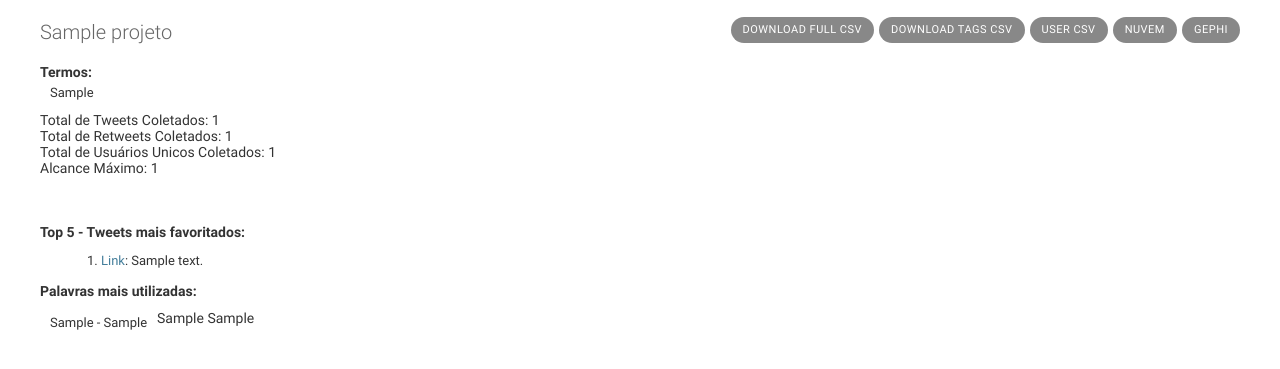
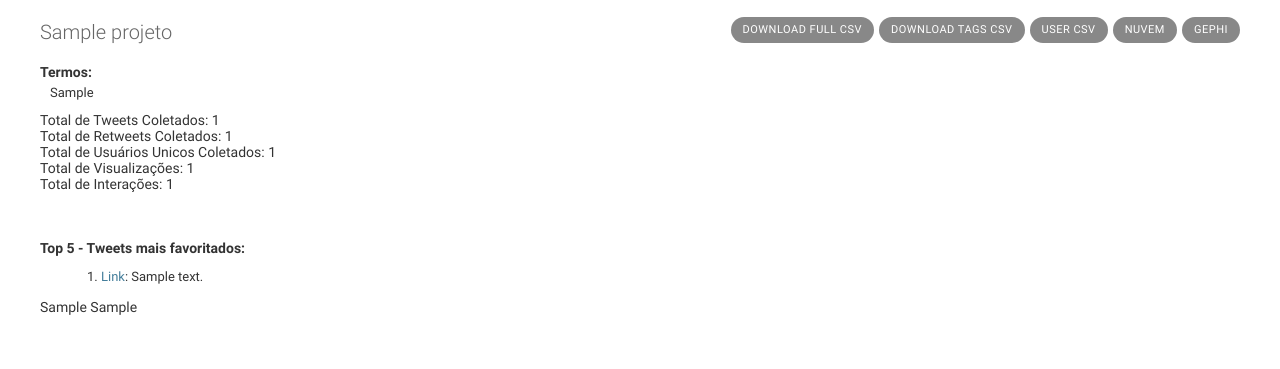
Before and after one commit to josircg/twitsearch, a Django app: template templates/core/stats.html in a window 1280 px wide. Shown: the part 48-417 px from the top of the page. Run offline with Django 3.2, Linux system fonts and the light colour scheme; tables that the repository leaves empty hold one stand-in row (values such as "Sample post"); the template is opened without the code that fills it: values that come from a table or form of the project are taken from there, most other values are stand-ins (such as "Sample title", 1, 10 or a date in 2020).

Commit message:
Feature/issue 7 (#20)
* feat: adiciona total de visualizações de todos os twetts do projeto

* feat: soma de todas as visualizações dos tweets por projeto

* refac: volta gráficos

* style: remoção de espaçamentos

* feat: remove label das palavras mais utilizadas

* feat: busca total de views por projeto

```diff
--- a/core/models.py
+++ b/core/models.py
@@ -130,6 +130,10 @@ class Projeto(models.Model):
                             if len(palavra_limpa) > 3:
                                 result[palavra_limpa] += tweet.favorites
         return result.most_common(total)
+
+    @property
+    def total_views(self):
+        return Tweet.objects.filter(tweetinput__termo__projeto_id=self.pk).aggregate(soma=Sum('imprints'))['soma']
 
 
 class Termo(models.Model):
--- a/core/views.py
+++ b/core/views.py
@@ -44,7 +44,6 @@ def stats(request, project_id):
     agora = timezone.now()
     projeto = get_object_or_404(Projeto, pk=project_id)
     termo_base = projeto.termo_set.all().first()
-    palavras = projeto.most_common()
     top_tweets = Tweet.objects.filter(tweetinput__termo__projeto_id=project_id).order_by('-favorites')[:5]
 
     proc_tags = Processamento.objects.filter(termo__projeto=projeto, tipo=PROC_TAGS).last()
@@ -200,12 +199,11 @@ def stats(request, project_id):
     return render(request, 'core/stats.html', {
         'title': u'Estatísticas do Projeto',
         'projeto': projeto,
-        'palavras': palavras,
         'top_tweets': top_tweets,
         'csv_tags': csv_tags,
         'csv_completo': csv_completo,
         'heatmap_div': heatmap_div,
-        'grafico_div':grafico_div,
+        'grafico_div': grafico_div,
         # 'heatmap': os.path.join(settings.MEDIA_URL, 'heatmap', filename),
         # 'bar': os.path.join(settings.MEDIA_URL, 'graficos', filename_bar ),
         'csv': filename_csv })
--- a/templates/core/stats.html
+++ b/templates/core/stats.html
@@ -78,7 +78,8 @@
 				<div><label>Total de Tweets Coletados: {{projeto.tot_twits}}</label></div>
 				<div><label>Total de Retweets Coletados: {{projeto.tot_retwits}}</label></div>
 				<div><label>Total de Usuários Unicos Coletados: {{projeto.unique_users}}</label></div>
-				<div data-tooltip="Total de interações (Favoritos e Retweets) máxima"><label>Alcance Máximo: {{projeto.alcance|intcomma}}</label></div>
+				<div><label>Total de Visualizações: {{projeto.total_views}}</label></div>
+				<div data-tooltip="Total de interações (Favoritos e Retweets) máxima"><label>Total de Interações: {{projeto.alcance|intcomma}}</label></div>
 			</div>
             <label style="margin-top: 10px; display: block"><b>Top 5 - Tweets mais favoritados:</b></label>
             <p></p>
@@ -88,18 +89,8 @@
                 {% endfor %}
             </ol>
             <p></p>
-            <label><b>Palavras mais utilizadas:</b></label>
             <p></p>
             <div class="block" style="display: flex;">
-                <div class="form-row palavra">
-                 {% for palavra in palavras %}
-                    <div>
-                        <p>
-                            {{ palavra.0 }} - {{ palavra.1 }}
-                        </p>
-                    </div>
-                {%  endfor %}
-			    </div>
                  <div class="graficos" style="display: flex; flex-direction: column; align-items: start">
 {#                    <div class="form-row grafico">#}
 {#                        <img src="{{ bar }}" alt="Grafico de barra">#}
```
